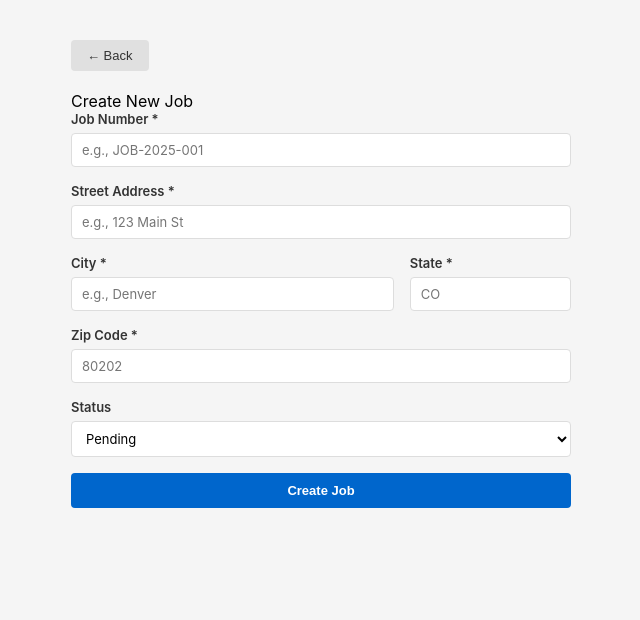
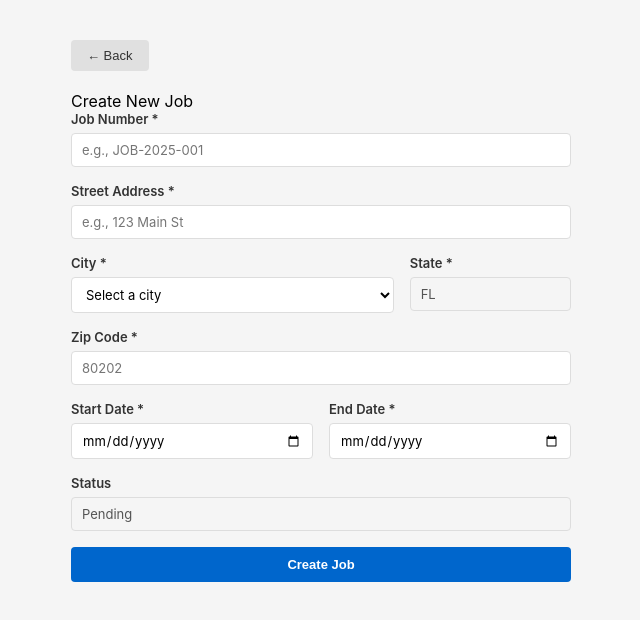
Before and after one commit to pchason/installer-scheduling, a Next.js app: page /job/create in a window 1280 px wide. Shown: the top 620 px of the page, without its empty margins (289-929 px from the left). Built offline with nearby package versions, Linux system fonts and the light colour scheme.

Commit message:
Enhance job creation process: add date fields and create purchase orders upon job creation

```diff
--- a/app/api/jobs/route.ts
+++ b/app/api/jobs/route.ts
@@ -1,7 +1,7 @@
 import { NextRequest, NextResponse } from 'next/server';
 import { db } from '@/lib/database/client';
 import { handleApiError } from '@/app/api/error-handler';
-import { jobs } from '@/lib/database/schema';
+import { jobs, purchaseOrders } from '@/lib/database/schema';
 import { eq } from 'drizzle-orm';
 import { logger } from '@/lib/utils/logger';
 
@@ -25,7 +25,7 @@ export async function GET(request: NextRequest) {
 export async function POST(request: NextRequest) {
   try {
     const body = await request.json();
-    const { jobNumber, streetAddress, city, state, zipCode, locationId, status } = body;
+    const { jobNumber, streetAddress, city, state, zipCode, locationId, status, dateStart, dateEnd } = body;
 
     const result = await db
       .insert(jobs)
@@ -37,6 +37,8 @@ export async function POST(request: NextRequest) {
         zipCode,
         locationId,
         status: status ?? 'pending',
+        startDate: dateStart || null,
+        endDate: dateEnd || null,
       })
       .returning();
 
@@ -48,6 +50,42 @@ export async function POST(request: NextRequest) {
     }
 
     const createdJob = result[0];
+
+    // Create 3 purchase orders for the job, each with one trade field populated with random value
+    try {
+      const poData = [
+        {
+          jobId: createdJob.jobId,
+          poNumber: `${createdJob.jobNumber}-PO-001`,
+          trimLinearFeet: Math.random() * 1000,
+          stairRisers: null,
+          doorCount: null,
+        },
+        {
+          jobId: createdJob.jobId,
+          poNumber: `${createdJob.jobNumber}-PO-002`,
+          trimLinearFeet: null,
+          stairRisers: Math.floor(Math.random() * 150) + 1,
+          doorCount: null,
+        },
+        {
+          jobId: createdJob.jobId,
+          poNumber: `${createdJob.jobNumber}-PO-003`,
+          trimLinearFeet: null,
+          stairRisers: null,
+          doorCount: Math.floor(Math.random() * 15) + 1,
+        },
+      ];
+
+      await db.insert(purchaseOrders).values(poData);
+      logger.info({ jobId: createdJob.jobId }, 'Created 3 purchase orders for job');
+    } catch (poError) {
+      logger.warn(
+        { jobId: createdJob.jobId, error: poError },
+        'Failed to create purchase orders for job'
+      );
+      // Continue - we still want to return the created job even if PO creation fails
+    }
 
     // Trigger autonomous scheduling workflow (non-blocking, fire-and-forget)
     try {
--- a/components/JobForm.tsx
+++ b/components/JobForm.tsx
@@ -8,6 +8,8 @@ interface JobFormData {
   city: string;
   state: string;
   zipCode: string;
+  dateStart: string;
+  dateEnd: string;
   locationId?: string;
   status: 'pending' | 'scheduled' | 'in_progress' | 'completed' | 'cancelled';
 }
@@ -17,12 +19,16 @@ interface JobFormProps {
 }
 
 export default function JobForm({ onSuccess }: JobFormProps) {
+  const cities = ['Jacksonville', 'Miami', 'Orlando', 'Panama City', 'Tampa'];
+
   const [formData, setFormData] = useState<JobFormData>({
     jobNumber: '',
     streetAddress: '',
     city: '',
-    state: '',
+    state: 'FL',
     zipCode: '',
+    dateStart: '',
+    dateEnd: '',
     status: 'pending',
   });
 
@@ -64,20 +70,34 @@ export default function JobForm({ onSuccess }: JobFormProps) {
       setError('Zip code is required');
       return;
     }
+    if (!formData.dateStart.trim()) {
+      setError('Date start is required');
+      return;
+    }
+    if (!formData.dateEnd.trim()) {
+      setError('Date end is required');
+      return;
+    }
 
     try {
       setLoading(true);
+
+      // Calculate locationId based on city index (starting at 1)
+      const cityIndex = cities.indexOf(formData.city);
+
       const payload: any = {
         jobNumber: formData.jobNumber.trim(),
         streetAddress: formData.streetAddress.trim(),
         city: formData.city.trim(),
         state: formData.state.trim(),
         zipCode: formData.zipCode.trim(),
+        dateStart: formData.dateStart,
+        dateEnd: formData.dateEnd,
         status: formData.status,
       };
 
-      if (formData.locationId) {
-        payload.locationId = parseInt(formData.locationId, 10);
+      if (cityIndex !== -1) {
+        payload.locationId = cityIndex + 1;
       }
 
       const response = await fetch('/api/jobs', {
@@ -93,13 +113,23 @@ export default function JobForm({ onSuccess }: JobFormProps) {
         throw new Error(errorData.error || 'Failed to create job');
       }
 
+      // Call the schedule-jobs-assign-installers endpoint after successful job creation
+      await fetch('/api/schedule-jobs-assign-installers', {
+        method: 'POST',
+        headers: {
+          'Content-Type': 'application/json',
+        },
+      });
+
       setSuccess(true);
       setFormData({
         jobNumber: '',
         streetAddress: '',
         city: '',
-        state: '',
+        state: 'FL',
         zipCode: '',
+        dateStart: '',
+        dateEnd: '',
         status: 'pending',
       });
 
@@ -237,13 +267,11 @@ export default function JobForm({ onSuccess }: JobFormProps) {
               >
                 City *
               </label>
-              <input
-                type="text"
+              <select
                 id="city"
                 name="city"
                 value={formData.city}
                 onChange={handleChange}
-                placeholder="e.g., Denver"
                 style={{
                   width: '100%',
                   padding: '8px 10px',
@@ -251,12 +279,21 @@ export default function JobForm({ onSuccess }: JobFormProps) {
                   border: '1px solid #ddd',
                   borderRadius: '4px',
                   fontFamily: 'inherit',
+                  backgroundColor: 'white',
+                  cursor: 'pointer',
                   boxSizing: 'border-box',
                   transition: 'border-color 0.2s',
                 }}
                 onFocus={(e) => (e.target.style.borderColor = '#0066cc')}
                 onBlur={(e) => (e.target.style.borderColor = '#ddd')}
-              />
+              >
+                <option value="">Select a city</option>
+                <option value="Jacksonville">Jacksonville</option>
+                <option value="Miami">Miami</option>
+                <option value="Orlando">Orlando</option>
+                <option value="Panama City">Panama City</option>
+                <option value="Tampa">Tampa</option>
+              </select>
             </div>
             <div style={{ flex: 0.5 }}>
               <label
@@ -276,9 +313,7 @@ export default function JobForm({ onSuccess }: JobFormProps) {
                 id="state"
                 name="state"
                 value={formData.state}
-                onChange={handleChange}
-                placeholder="CO"
-                maxLength={2}
+                disabled
                 style={{
                   width: '100%',
                   padding: '8px 10px',
@@ -287,10 +322,9 @@ export default function JobForm({ onSuccess }: JobFormProps) {
                   borderRadius: '4px',
                   fontFamily: 'inherit',
                   boxSizing: 'border-box',
-                  transition: 'border-color 0.2s',
+                  backgroundColor: '#f5f5f5',
+                  cursor: 'not-allowed',
                 }}
-                onFocus={(e) => (e.target.style.borderColor = '#0066cc')}
-                onBlur={(e) => (e.target.style.borderColor = '#ddd')}
               />
             </div>
           </div>
@@ -330,6 +364,75 @@ export default function JobForm({ onSuccess }: JobFormProps) {
             />
           </div>
 
+          <div style={{ display: 'flex', gap: '16px', marginBottom: '16px' }}>
+            <div style={{ flex: 1 }}>
+              <label
+                htmlFor="dateStart"
+                style={{
+                  display: 'block',
+                  fontSize: '13px',
+                  fontWeight: 600,
+                  marginBottom: '6px',
+                  color: '#333',
+                }}
+              >
+                Start Date *
+              </label>
+              <input
+                type="date"
+                id="dateStart"
+                name="dateStart"
+                value={formData.dateStart}
+                onChange={handleChange}
+                style={{
+                  width: '100%',
+                  padding: '8px 10px',
+                  fontSize: '13px',
+                  border: '1px solid #ddd',
+                  borderRadius: '4px',
+                  fontFamily: 'inherit',
+                  boxSizing: 'border-box',
+                  transition: 'border-color 0.2s',
+                }}
+                onFocus={(e) => (e.target.style.borderColor = '#0066cc')}
+                onBlur={(e) => (e.target.style.borderColor = '#ddd')}
+              />
+            </div>
+            <div style={{ flex: 1 }}>
+              <label
+                htmlFor="dateEnd"
+                style={{
+                  display: 'block',
+                  fontSize: '13px',
+                  fontWeight: 600,
+                  marginBottom: '6px',
+                  color: '#333',
+                }}
+              >
+                End Date *
+              </label>
+              <input
+                type="date"
+                id="dateEnd"
+                name="dateEnd"
+                value={formData.dateEnd}
+                onChange={handleChange}
+                style={{
+                  width: '100%',
+                  padding: '8px 10px',
+                  fontSize: '13px',
+                  border: '1px solid #ddd',
+                  borderRadius: '4px',
+                  fontFamily: 'inherit',
+                  boxSizing: 'border-box',
+                  transition: 'border-color 0.2s',
+                }}
+                onFocus={(e) => (e.target.style.borderColor = '#0066cc')}
+                onBlur={(e) => (e.target.style.borderColor = '#ddd')}
+              />
+            </div>
+          </div>
+
           <div style={{ marginBottom: '16px' }}>
             <label
               htmlFor="status"
@@ -343,11 +446,12 @@ export default function JobForm({ onSuccess }: JobFormProps) {
             >
               Status
             </label>
-            <select
+            <input
+              type="text"
               id="status"
               name="status"
-              value={formData.status}
-              onChange={handleChange}
+              value="Pending"
+              disabled
               style={{
                 width: '100%',
                 padding: '8px 10px',
@@ -355,19 +459,11 @@ export default function JobForm({ onSuccess }: JobFormProps) {
                 border: '1px solid #ddd',
                 borderRadius: '4px',
                 fontFamily: 'inherit',
-                backgroundColor: 'white',
-                cursor: 'pointer',
-                transition: 'border-color 0.2s',
+                boxSizing: 'border-box',
+                backgroundColor: '#f5f5f5',
+                cursor: 'not-allowed',
               }}
-              onFocus={(e) => (e.target.style.borderColor = '#0066cc')}
-              onBlur={(e) => (e.target.style.borderColor = '#ddd')}
-            >
-              <option value="pending">Pending</option>
-              <option value="scheduled">Scheduled</option>
-              <option value="in_progress">In Progress</option>
-              <option value="completed">Completed</option>
-              <option value="cancelled">Cancelled</option>
-            </select>
+            />
           </div>
 
           <button
```
